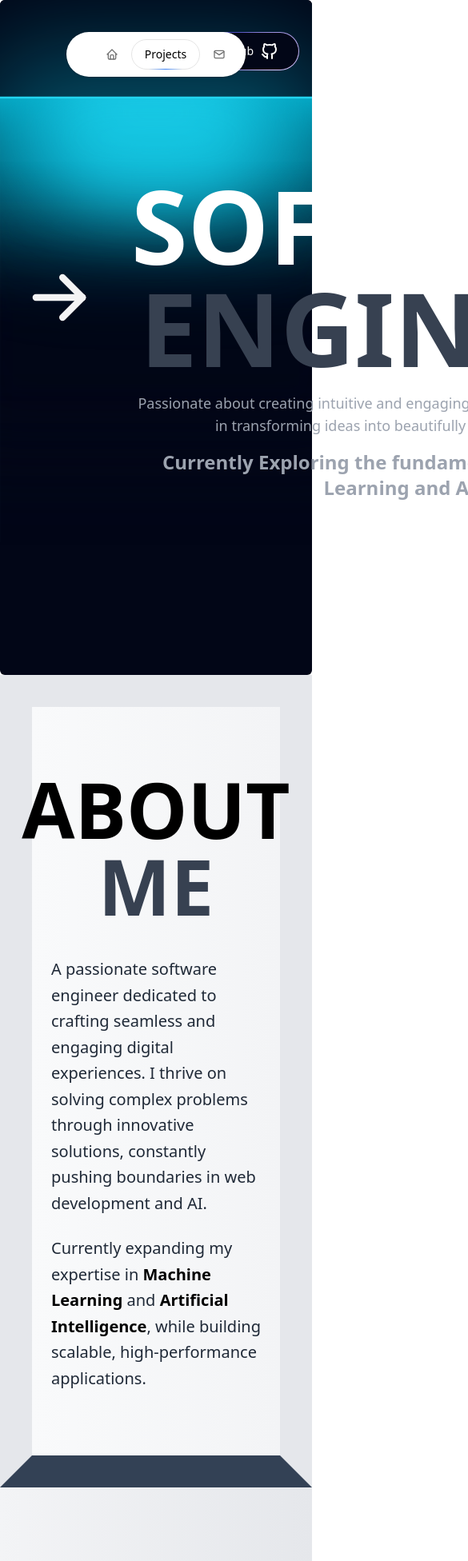
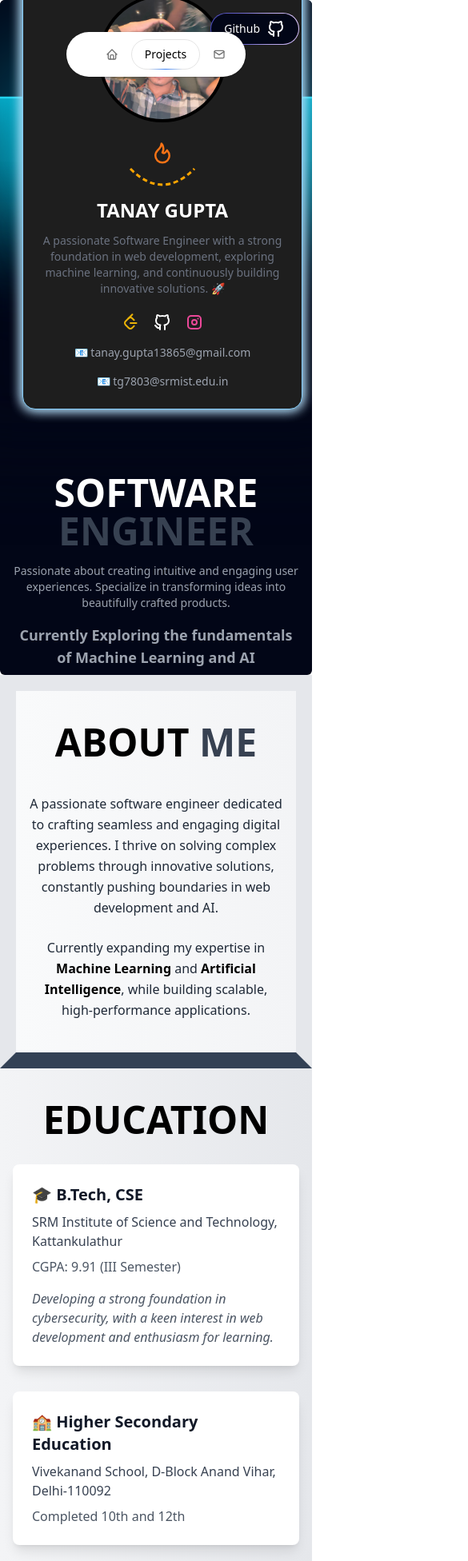
Before and after one commit to Tanay04032006/portfolio-tanay, a Next.js app: page / in a window 390 px wide. Shown: the top 1952 px of the page at 80% size, 585 px wide, since content can reach past the window. Built offline with nearby package versions, Linux system fonts and the light colour scheme.

Commit message:
responsive

```diff
--- a/src/app/contact/page.js
+++ b/src/app/contact/page.js
@@ -39,37 +39,37 @@ const ContactPage = () => {
 
   return (
     <div className="bg-black min-h-screen flex flex-col items-center text-white">
-      <div className="fixed top-10 right-4">
+      <div className="fixed top-4 right-4 z-50">
         <Link
           target="_blank"
           href="https://github.com/Tanay04032006"
-          className="relative inline-flex h-12 overflow-hidden rounded-full p-[1px] focus:outline-none focus:ring-2 focus:ring-slate-400 focus:ring-offset-2 focus:ring-offset-slate-50"
+          className="relative inline-flex h-10 overflow-hidden rounded-full p-[1px] focus:outline-none focus:ring-2 focus:ring-slate-400 focus:ring-offset-2 focus:ring-offset-slate-50"
         >
           <span className="absolute inset-[-1000%] animate-[spin_2s_linear_infinite] bg-[conic-gradient(from_90deg_at_50%_50%,#E2CBFF_0%,#393BB2_50%,#E2CBFF_100%)]" />
-          <span className="inline-flex h-full w-full cursor-pointer items-center justify-center rounded-full bg-slate-950 px-6 py-1 text-sm font-medium text-white backdrop-blur-3xl">
+          <span className="inline-flex h-full w-full cursor-pointer items-center justify-center rounded-full bg-slate-950 px-4 py-1 text-sm font-medium text-white backdrop-blur-3xl">
             Github <IconBrandGithub className="ml-2" />
           </span>
         </Link>
       </div>
       {/* Floating Navigation */}
-      <div className="mt-10">
+      <div className="mt-10 w-full px-4">
         <FloatingNav />
       </div>
 
       {/* Page Title */}
-      <div className="text-center max-w-2xl py-16">
-        <h1 className="text-9xl font-extrabold">
+      <div className="text-center max-w-2xl py-8 px-4">
+        <h1 className="text-5xl md:text-7xl lg:text-9xl font-extrabold">
           <span className="text-white">CONTACT</span>{" "}
           <span className="text-gray-700 dark:text-gray-500">ME</span>
         </h1>
-        <p className="text-lg text-gray-400 mt-4">
+        <p className="text-sm md:text-lg text-gray-400 mt-4">
           Reach out for collaboration, project inquiries, or just to say hi!
         </p>
       </div>
 
       {/* Contact Form */}
-      <div className="bg-gray-900 p-10 rounded-3xl shadow-xl border border-gray-700 max-w-lg w-full">
-        <form className="space-y-6" onSubmit={handleSubmit}>
+      <div className="bg-gray-900 p-6 md:p-10 rounded-3xl shadow-xl border border-gray-700 max-w-lg w-full mx-4">
+        <form className="space-y-4 md:space-y-6" onSubmit={handleSubmit}>
           {/* Name Input */}
           <div>
             <label htmlFor="name" className="block text-sm font-medium mb-2">
@@ -79,7 +79,7 @@ const ContactPage = () => {
               type="text"
               id="name"
               name="name"
-              className="w-full px-5 py-3 rounded-xl bg-gray-800 border border-gray-700
+              className="w-full px-4 py-2 md:px-5 md:py-3 rounded-xl bg-gray-800 border border-gray-700
                          focus:border-blue-500 focus:ring-2 focus:ring-blue-500 outline-none
                          transition duration-200"
               required
@@ -95,7 +95,7 @@ const ContactPage = () => {
               type="email"
               id="email"
               name="email"
-              className="w-full px-5 py-3 rounded-xl bg-gray-800 border border-gray-700
+              className="w-full px-4 py-2 md:px-5 md:py-3 rounded-xl bg-gray-800 border border-gray-700
                          focus:border-blue-500 focus:ring-2 focus:ring-blue-500 outline-none
                          transition duration-200"
               required
@@ -111,7 +111,7 @@ const ContactPage = () => {
               id="message"
               name="message"
               rows="4"
-              className="w-full px-5 py-3 rounded-xl bg-gray-800 border border-gray-700
+              className="w-full px-4 py-2 md:px-5 md:py-3 rounded-xl bg-gray-800 border border-gray-700
                          focus:border-blue-500 focus:ring-2 focus:ring-blue-500 outline-none
                          transition duration-200 resize-none"
               required
@@ -122,7 +122,7 @@ const ContactPage = () => {
           <button
             type="submit"
             className="w-full bg-gradient-to-r from-blue-600 to-blue-500 hover:from-blue-700
-                       hover:to-blue-600 text-white font-semibold py-3 px-4 rounded-xl
+                       hover:to-blue-600 text-white font-semibold py-2 md:py-3 px-4 rounded-xl
                        transition duration-300 shadow-md hover:shadow-lg"
           >
             Send Message
@@ -130,8 +130,8 @@ const ContactPage = () => {
         </form>
         <Toaster />
       </div>
-      <div className="mt-10">
-      <Footer />
+      <div className="mt-10 w-full px-4">
+        <Footer />
       </div>
     </div>
   );
--- a/src/app/page.js
+++ b/src/app/page.js
@@ -30,46 +30,48 @@ import Footer from "./components/Footer";
 const page = () => {
   return (
     <div>
-      <div className="fixed top-10 right-4">
+      {/* GitHub Link */}
+      <div className="fixed top-4 right-4 z-50">
         <Link
           target="_blank"
           href="https://github.com/Tanay04032006"
-          className="relative inline-flex h-12 overflow-hidden rounded-full p-[1px] focus:outline-none focus:ring-2 focus:ring-slate-400 focus:ring-offset-2 focus:ring-offset-slate-50"
+          className="relative inline-flex h-10 overflow-hidden rounded-full p-[1px] focus:outline-none focus:ring-2 focus:ring-slate-400 focus:ring-offset-2 focus:ring-offset-slate-50"
         >
           <span className="absolute inset-[-1000%] animate-[spin_2s_linear_infinite] bg-[conic-gradient(from_90deg_at_50%_50%,#E2CBFF_0%,#393BB2_50%,#E2CBFF_100%)]" />
-          <span className="inline-flex h-full w-full cursor-pointer items-center justify-center rounded-full bg-slate-950 px-6 py-1 text-sm font-medium text-white backdrop-blur-3xl">
+          <span className="inline-flex h-full w-full cursor-pointer items-center justify-center rounded-full bg-slate-950 px-4 py-1 text-sm font-medium text-white backdrop-blur-3xl">
             Github <IconBrandGithub className="ml-2" />
           </span>
         </Link>
       </div>
+
       {/* Hero Section */}
-      <div className="bg-black bg-transparent h-screen">
+      <div className="bg-black bg-transparent h-screen w-screen">
         <FloatingNav />
 
-        <div className="flex items-center justify-center h-full ">
+        <div className="flex flex-col lg:flex-row items-center justify-center h-full">
           <div className="absolute mb-7 inset-0 z-[-1]">
             <LampDemo />
           </div>
-          <div className="ml-20 flex items-center justify-center">
+          <div className="ml-4 lg:ml-20 flex items-center justify-center">
             <ProfileCard />
           </div>
-          <div className="relative flex justify-center items-center p-[40px]">
+          <div className="relative flex justify-center items-center p-[20px] lg:p-[40px]">
             <IconArrowRight
-              size={100}
-              className="-right-14 top-1/2 transform -translate-y-1/2 text-white animate-pulse"
+              size={60}
+              className="hidden lg:block -right-8 lg:-right-14 top-1/2 transform -translate-y-1/2 text-white animate-pulse"
             />
           </div>
-          <div className="flex flex-col text-center md:text-left max-w-2xl py-10">
-            <h1 className="text-9xl md:text-9xl font-extrabold">
+          <div className="flex flex-col text-center md:text-left max-w-2xl py-10 px-4">
+            <h1 className="text-5xl md:text-9xl font-extrabold">
               <span className="text-white">SOFTWARE</span>{" "}
               <span className="text-gray-700 dark:text-gray-500">ENGINEER</span>
             </h1>
-            <p className="text-lg text-gray-400 mt-4">
+            <p className="text-sm md:text-lg text-gray-400 mt-4">
               Passionate about creating intuitive and engaging user experiences.
               Specialize in transforming ideas into beautifully crafted
               products.
             </p>
-            <p className="text-2xl font-bold text-center text-gray-400 mt-4">
+            <p className="text-lg md:text-2xl font-bold text-center text-gray-400 mt-4">
               Currently Exploring the fundamentals of Machine Learning and AI
             </p>
           </div>
@@ -77,24 +79,24 @@ const page = () => {
       </div>
 
       {/* About Me Section */}
-      <div className="flex flex-col z-10 md:flex-row items-center justify-center mx-auto w-full py-20 px-6 bg-gradient-to-r from-gray-50 to-gray-100 border-[40px] border-b-slate-700">
+      <div className="flex flex-col z-10 md:flex-row items-center justify-center mx-auto w-full py-10 lg:py-20 px-4 lg:px-6 bg-gradient-to-r from-gray-50 to-gray-100 border-[20px] lg:border-[40px] border-b-slate-700">
         {/* Left Side: Heading */}
         <div className="flex-1 text-center md:text-left">
-          <h1 className="text-8xl md:text-9xl font-extrabold">
+          <h1 className="text-5xl md:text-9xl font-extrabold">
             <span className="text-black">ABOUT</span>{" "}
             <span className="text-gray-700">ME</span>
           </h1>
         </div>
         <div className="hidden md:block h-40 w-1 bg-gray-400 mx-10"></div>
         {/* Right Side: Description */}
-        <div className="flex-1 md:ml-16 mt-10 md:mt-0">
-          <p className="text-xl text-gray-800 leading-relaxed">
+        <div className="flex-1 md:ml-16 mt-10 md:mt-0 text-center md:text-left">
+          <p className="text-base md:text-xl text-gray-800 leading-relaxed">
             A passionate software engineer dedicated to crafting seamless and
             engaging digital experiences. I thrive on solving complex problems
             through innovative solutions, constantly pushing boundaries in web
             development and AI.
           </p>
-          <p className="text-xl text-gray-800 mt-6 leading-relaxed">
+          <p className="text-base md:text-xl text-gray-800 mt-6 leading-relaxed">
             Currently expanding my expertise in{" "}
             <span className="text-black font-bold">Machine Learning</span> and{" "}
             <span className="text-black font-bold">
@@ -106,65 +108,65 @@ const page = () => {
       </div>
 
       {/* Education Section */}
-      <div className="flex flex-col items-center w-full mx-auto py-20 px-6 bg-gradient-to-r from-gray-100 to-gray-200">
-        <h1 className="text-8xl md:text-9xl font-extrabold text-center">
+      <div className="flex flex-col items-center w-full mx-auto py-10 lg:py-20 px-4 lg:px-6 bg-gradient-to-r from-gray-100 to-gray-200">
+        <h1 className="text-5xl md:text-9xl font-extrabold text-center">
           <span className="text-black">EDUCATION</span>
         </h1>
 
-        <div className="mt-16 w-full max-w-4xl">
+        <div className="mt-8 lg:mt-16 w-full max-w-4xl">
           {/* B.Tech Section */}
-          <div className="bg-white p-8 rounded-lg shadow-lg mb-8">
-            <p className="font-bold text-2xl text-gray-900">🎓 B.Tech, CSE</p>
-            <p className="text-xl text-gray-700 mt-2">
+          <div className="bg-white p-6 lg:p-8 rounded-lg shadow-lg mb-8">
+            <p className="font-bold text-xl lg:text-2xl text-gray-900">🎓 B.Tech, CSE</p>
+            <p className="text-base lg:text-xl text-gray-700 mt-2">
               SRM Institute of Science and Technology, Kattankulathur
             </p>
-            <p className="text-lg text-gray-600 mt-2">
+            <p className="text-base lg:text-lg text-gray-600 mt-2">
               CGPA: 9.91 (III Semester)
             </p>
-            <p className="text-lg text-gray-600 italic mt-4">
+            <p className="text-base lg:text-lg text-gray-600 italic mt-4">
               Developing a strong foundation in cybersecurity, with a keen
               interest in web development and enthusiasm for learning.
             </p>
           </div>
 
           {/* Higher Secondary Section */}
-          <div className="bg-white p-8 rounded-lg shadow-lg">
-            <p className="font-bold text-2xl text-gray-900">
+          <div className="bg-white p-6 lg:p-8 rounded-lg shadow-lg">
+            <p className="font-bold text-xl lg:text-2xl text-gray-900">
               🏫 Higher Secondary Education
             </p>
-            <p className="text-xl text-gray-700 mt-2">
+            <p className="text-base lg:text-xl text-gray-700 mt-2">
               Vivekanand School, D-Block Anand Vihar, Delhi-110092
             </p>
-            <p className="text-lg text-gray-600 mt-2">
+            <p className="text-base lg:text-lg text-gray-600 mt-2">
               Completed 10th and 12th
             </p>
           </div>
         </div>
       </div>
-      <h1 className="text-7xl md:text-8xl bg-slate-800 text-white font-extrabold text-center py-5">
+
+      {/* Skills Section */}
+      <h1 className="text-4xl md:text-8xl bg-slate-800 text-white font-extrabold text-center py-5">
         SKILLS
       </h1>
-      {/* Skills Section with Icons */}
-      <div className="flex items-center bg-slate-800 text-white py-20">
-  <div className="max-w-6xl mx-auto px-6">
-
+      <div className="flex items-center bg-slate-800 text-white py-10 lg:py-20">
+        <div className="max-w-6xl mx-auto px-4 lg:px-6">
           {/* Skill Icons */}
-    <div className="flex flex-wrap justify-center gap-8">
-      <IconBrandReact className="h-16 w-16 text-blue-500" />
-      <IconBrandNextjs className="h-16 w-16 text-white" />
-      <IconBrandTailwind className="h-16 w-16 text-sky-400" />
-      <IconBrandJavascript className="h-16 w-16 text-yellow-400" />
-      <IconBrandNodejs className="h-16 w-16 text-green-500" />
-      <IconBrandPython className="h-16 w-16 text-yellow-500" />
-      <IconBrandMysql className="h-16 w-16 text-blue-500" />
-      <IconBrandMongodb className="h-16 w-16 text-green-500" />
-      <IconBrandGit className="h-16 w-16 text-orange-500" />
-      <IconBrandGithub className="h-16 w-16 text-gray-500" />
+          <div className="flex flex-wrap justify-center gap-4 lg:gap-8">
+            <IconBrandReact className="h-12 w-12 lg:h-16 lg:w-16 text-blue-500" />
+            <IconBrandNextjs className="h-12 w-12 lg:h-16 lg:w-16 text-white" />
+            <IconBrandTailwind className="h-12 w-12 lg:h-16 lg:w-16 text-sky-400" />
+            <IconBrandJavascript className="h-12 w-12 lg:h-16 lg:w-16 text-yellow-400" />
+            <IconBrandNodejs className="h-12 w-12 lg:h-16 lg:w-16 text-green-500" />
+            <IconBrandPython className="h-12 w-12 lg:h-16 lg:w-16 text-yellow-500" />
+            <IconBrandMysql className="h-12 w-12 lg:h-16 lg:w-16 text-blue-500" />
+            <IconBrandMongodb className="h-12 w-12 lg:h-16 lg:w-16 text-green-500" />
+            <IconBrandGit className="h-12 w-12 lg:h-16 lg:w-16 text-orange-500" />
+            <IconBrandGithub className="h-12 w-12 lg:h-16 lg:w-16 text-gray-500" />
           </div>
 
           {/* Description */}
-    <div className="mt-12 text-lg max-w-4xl mx-auto text-left">
-      <h2 className="text-2xl font-bold mb-4">🚀 Tools & Technologies I Use</h2>
+          <div className="mt-8 lg:mt-12 text-base lg:text-lg max-w-4xl mx-auto text-center md:text-left">
+            <h2 className="text-xl lg:text-2xl font-bold mb-4">🚀 Tools & Technologies I Use</h2>
             <ul className="list-disc list-inside space-y-2">
               <li>
                 <strong>Frontend Development:</strong> React.js, Next.js, Tailwind CSS, JavaScript (ES6+)
@@ -183,6 +185,7 @@ const page = () => {
         </div>
       </div>
 
+      {/* Footer */}
       <Footer />
     </div>
   );
--- a/src/app/projects/page.js
+++ b/src/app/projects/page.js
@@ -14,7 +14,7 @@ import {
   IconFileText,
   IconBrandMysql,
   IconBrandPython,
-    IconBrandGithub
+  IconBrandGithub,
 } from "@tabler/icons-react";
 import { FloatingNav } from "../components/Navbar";
 import { LampDemo } from "../components/lamp";
@@ -38,35 +38,35 @@ const Page = () => {
 
   return (
     <div className="bg-black min-h-screen flex flex-col items-center">
-      <div className="m-10">
+      <div className="m-4 lg:m-10">
         <FloatingNav />
       </div>
-      <div className="fixed top-10 right-4">
+      <div className="fixed top-4 right-4 z-50">
         <Link
           target="_blank"
           href="https://github.com/Tanay04032006"
-        className="relative inline-flex h-12 overflow-hidden rounded-full p-[1px] focus:outline-none focus:ring-2 focus:ring-slate-400 focus:ring-offset-2 focus:ring-offset-slate-50">
+          className="relative inline-flex h-10 overflow-hidden rounded-full p-[1px] focus:outline-none focus:ring-2 focus:ring-slate-400 focus:ring-offset-2 focus:ring-offset-slate-50"
+        >
           <span className="absolute inset-[-1000%] animate-[spin_2s_linear_infinite] bg-[conic-gradient(from_90deg_at_50%_50%,#E2CBFF_0%,#393BB2_50%,#E2CBFF_100%)]" />
-          <span className="inline-flex h-full w-full cursor-pointer items-center justify-center rounded-full bg-slate-950 px-6 py-1 text-sm font-medium text-white backdrop-blur-3xl">
+          <span className="inline-flex h-full w-full cursor-pointer items-center justify-center rounded-full bg-slate-950 px-4 py-1 text-sm font-medium text-white backdrop-blur-3xl">
             Github <IconBrandGithub className="ml-2" />
           </span>
         </Link>
       </div>
 
-      <div className="flex gap-[200px] p-10 w-full max-w-7xl">
+      <div className="flex flex-col lg:flex-row gap-4 lg:gap-[200px] p-4 lg:p-10 w-full max-w-7xl">
         <div className="absolute mb-7 inset-0 z-[-1] w-full">
-                  <LampDemo/>
+          <LampDemo />
+        </div>
 
-
-                    </div>
-        <div className="w-1/3 h-screen flex flex-col justify-center items-center sticky top-0">
-
-          <div className="text-center max-w-2xl py-10">
-            <h1 className="text-9xl font-extrabold">
+        {/* Left Section */}
+        <div className="w-full lg:w-1/3 h-auto lg:h-screen flex flex-col justify-center items-center lg:sticky lg:top-0">
+          <div className="text-center max-w-2xl py-4 lg:py-10">
+            <h1 className="text-5xl lg:text-9xl font-extrabold">
               <span className="text-white">MY</span>{" "}
               <span className="text-gray-700 dark:text-gray-500">PROJECTS</span>
             </h1>
-            <p className="text-lg text-gray-400 mt-4">
+            <p className="text-sm lg:text-lg text-gray-400 mt-4">
               A collection of my work, showcasing expertise in full-stack
               development, UI/UX, and problem-solving.
             </p>
@@ -74,14 +74,19 @@ const Page = () => {
           <ProfileCard />
         </div>
 
-        <div className="w-[65%] space-y-6">
+        {/* Right Section */}
+        <div className="w-full lg:w-[65%] space-y-4 lg:space-y-6">
           <ProjectCard
             title="Flappy Bird"
             description="A Game that lets you fly through the pipes."
             image="/Flappy-bird.png"
             github="https://github.com/Tanay04032006/flappy-bird"
             live="https://flappy-bird-sandy-nine.vercel.app/"
-            techStack={[{ icon: IconBrandReact, color: techColors.IconBrandReact }, { icon: IconBrandTailwind, color: techColors.IconBrandTailwind }, { icon: IconDeviceGamepad2, color: techColors.IconDeviceGamepad2 }]}
+            techStack={[
+              { icon: IconBrandReact, color: techColors.IconBrandReact },
+              { icon: IconBrandTailwind, color: techColors.IconBrandTailwind },
+              { icon: IconDeviceGamepad2, color: techColors.IconDeviceGamepad2 },
+            ]}
           />
           <ProjectCard
             title="HackMatch"
@@ -89,7 +94,11 @@ const Page = () => {
             image="/HackMatch.png"
             github="https://github.com/Tanay04032006/HackMatch"
             live="/projects"
-            techStack={[{ icon: IconBrandNextjs, color: techColors.IconBrandNextjs }, { icon: IconBrandFirebase, color: techColors.IconBrandFirebase }, { icon: IconBrandMongodb, color: techColors.IconBrandMongodb }]}
+            techStack={[
+              { icon: IconBrandNextjs, color: techColors.IconBrandNextjs },
+              { icon: IconBrandFirebase, color: techColors.IconBrandFirebase },
+              { icon: IconBrandMongodb, color: techColors.IconBrandMongodb },
+            ]}
           />
           <ProjectCard
             title="Portfolio Website"
@@ -97,7 +106,11 @@ const Page = () => {
             image="/Portfolio.png"
             github="https://github.com/your-username/portfolio-website"
             live="https://your-portfolio.com"
-            techStack={[{ icon: IconBrandReact, color: techColors.IconBrandReact }, { icon: IconBrandTailwind, color: techColors.IconBrandTailwind }, { icon: IconBrandVite, color: techColors.IconBrandVite }]}
+            techStack={[
+              { icon: IconBrandReact, color: techColors.IconBrandReact },
+              { icon: IconBrandTailwind, color: techColors.IconBrandTailwind },
+              { icon: IconBrandVite, color: techColors.IconBrandVite },
+            ]}
           />
           <ProjectCard
             title="Markdown Previewer"
@@ -105,7 +118,11 @@ const Page = () => {
             image="https://codepen.io/JayV30/pen/zqBbqQ/image/large.png"
             github="https://github.com/Tanay04032006/Markdown-Previewer"
             live="/projects"
-            techStack={[{ icon: IconFileText, color: techColors.IconFileText }, { icon: IconBrandReact, color: techColors.IconBrandReact }, { icon: IconBrandTailwind, color: techColors.IconBrandTailwind }]}
+            techStack={[
+              { icon: IconFileText, color: techColors.IconFileText },
+              { icon: IconBrandReact, color: techColors.IconBrandReact },
+              { icon: IconBrandTailwind, color: techColors.IconBrandTailwind },
+            ]}
           />
           <ProjectCard
             title="Todo App"
@@ -113,7 +130,11 @@ const Page = () => {
             image="/Todo.png"
             github="https://github.com/your-username/todo-app"
             live="https://todo-app.example.com"
-            techStack={[{ icon: IconBrandReact, color: techColors.IconBrandReact }, { icon: IconBrandTailwind, color: techColors.IconBrandTailwind }, { icon: IconBrandFirebase, color: techColors.IconBrandFirebase }]}
+            techStack={[
+              { icon: IconBrandReact, color: techColors.IconBrandReact },
+              { icon: IconBrandTailwind, color: techColors.IconBrandTailwind },
+              { icon: IconBrandFirebase, color: techColors.IconBrandFirebase },
+            ]}
           />
           <ProjectCard
             title="Expenze"
@@ -121,7 +142,11 @@ const Page = () => {
             image="/Expenze.png"
             github="https://github.com/Tanay04032006/Expenze"
             live="/projects"
-            techStack={[{ icon: IconBrandNextjs, color: techColors.IconBrandNextjs }, { icon: IconBrandMongodb, color: techColors.IconBrandMongodb }, { icon: IconBrandTailwind, color: techColors.IconBrandTailwind }]}
+            techStack={[
+              { icon: IconBrandNextjs, color: techColors.IconBrandNextjs },
+              { icon: IconBrandMongodb, color: techColors.IconBrandMongodb },
+              { icon: IconBrandTailwind, color: techColors.IconBrandTailwind },
+            ]}
           />
           <ProjectCard
             title="Jarvis AI"
@@ -129,7 +154,7 @@ const Page = () => {
             image="/jarvis-ai.png"
             github="https://github.com/Tanay04032006/Jarvis"
             live="/projects"
-            techStack={[{ icon: IconBrandPython, color: techColors.IconBrandNodejs }, ]}
+            techStack={[{ icon: IconBrandPython, color: techColors.IconBrandNodejs }]}
           />
         </div>
       </div>
```
Lines whose indentation alone changed are shown as unchanged.
